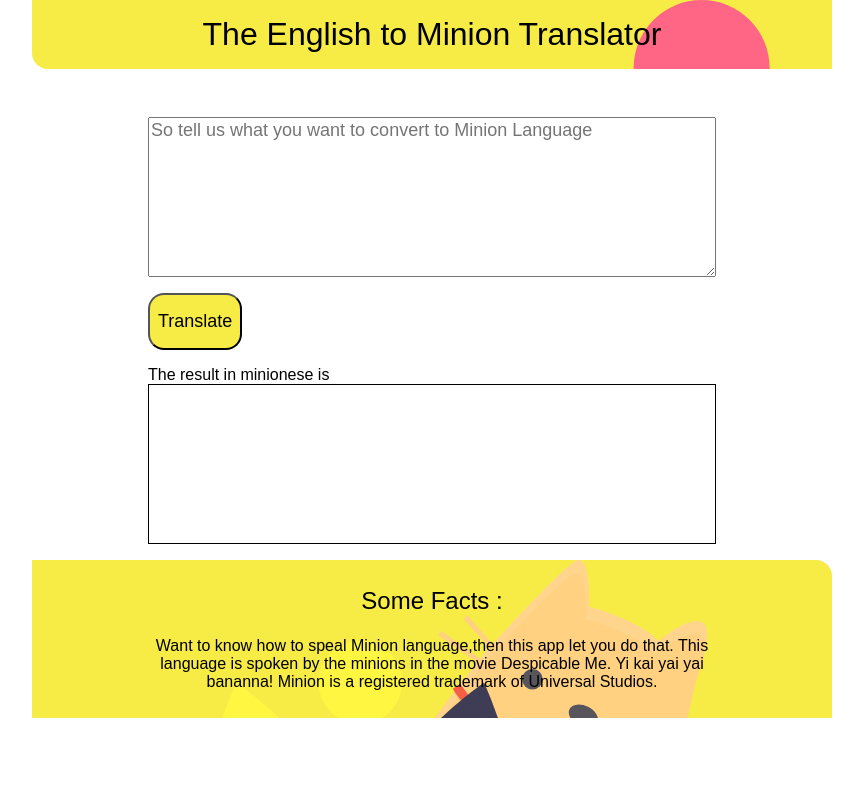
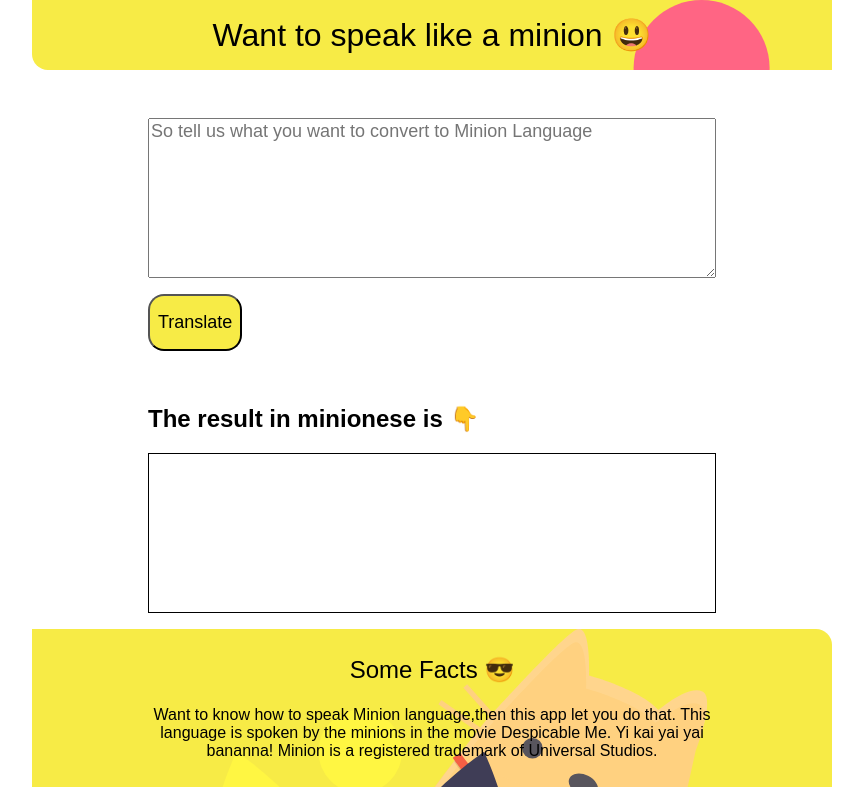
Before and after one commit to Raman-Pidar/Minione-language-Translator, a plain HTML site: page index.html in a window 1280 px wide. Shown: the whole page, without its empty margins (208-1071 px from the left). Drawn offline with Linux system fonts and the light colour scheme.

```diff
--- a/index.html
+++ b/index.html
@@ -9,19 +9,26 @@
 <body>
     <nav>
         <div style="font-size: 2rem; padding: 1rem;">
-            The English to Minion Translator
+            Want to speak like a minion 😃
         </div>
     </nav>
+
+
     <main>
         <textarea id="translate-input"
             placeholder="So tell us what you want to convert to Minion Language"></textarea>
         <button id="translate-button"> Translate</button>
-        <div style="color: black">The result in minionese is </div>
+        <br>
+        <br>
+        <h2><div style="color: black">The result in minionese is 👇</div></h2>
         <div id="translate-output" style="padding: 1rem; font-size: large;"></div>
+
     </main>
+
+
     <footer>
-        <div style="font-size: x-large; padding-bottom: 3%;">Some Facts :</div>
-        <p>Want to know how to speal Minion language,then this app let you do that.
+        <div style="font-size: x-large; padding-bottom: 3%;">Some Facts 😎</div>
+        <p>Want to know how to speak Minion language,then this app let you do that.
            This language is spoken by the minions in the movie Despicable Me.
             Yi kai yai yai bananna! Minion is a registered trademark of Universal Studios.</p>
     </footer>
```
